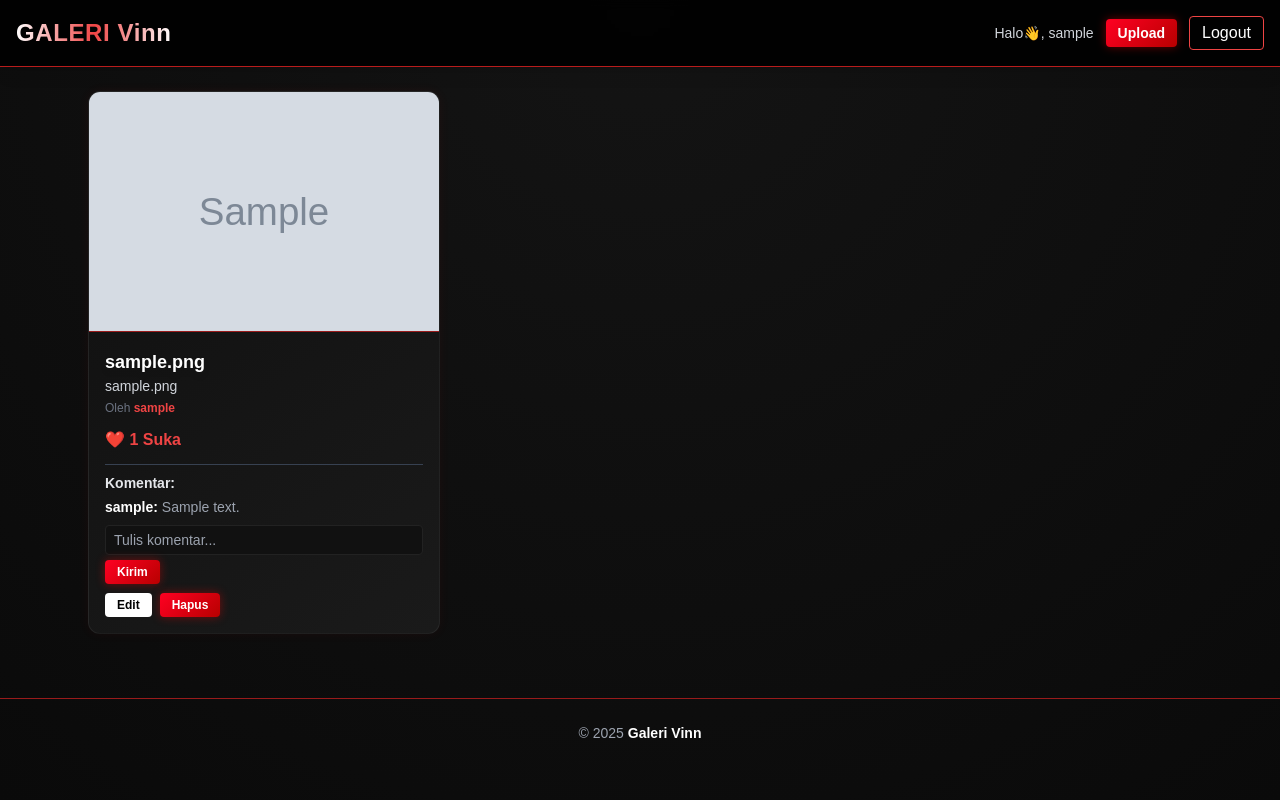
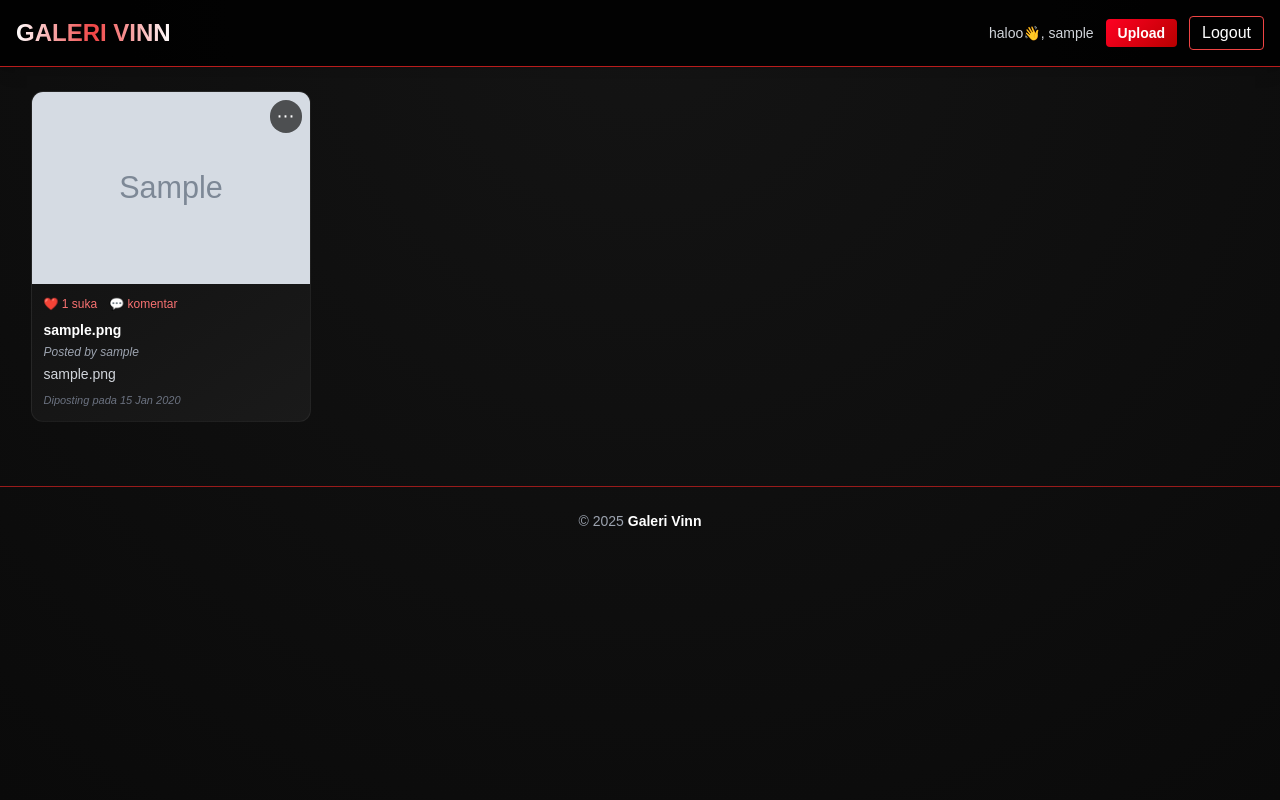
Before and after one commit to SajidNandaw/galeryvino, a PHP site: page / in a window 1280 px wide. Run offline with PHP 8.4, Linux system fonts and the light colour scheme; the visitor is signed in with stand-in values (Sample User, id 1); tables that the repository leaves empty hold one stand-in row (values such as "Sample post"); grey boxes marked "Sample" are stand-in pictures; some libraries are stand-ins or nearby versions.

Commit message:
push all

```diff
--- a/config.php
+++ b/config.php
@@ -2,7 +2,7 @@
 session_start();
 
 $db_host = '127.0.0.1';
-$db_name = 'gallery';
+$db_name = 'gallery_vinn';
 $db_user = 'root';
 $db_pass = '';
 
--- a/index.php
+++ b/index.php
@@ -13,150 +13,177 @@ $photos = $pdo->query("
 <html lang="id">
 <head>
 <meta charset="utf-8">
-<title>Galeri iQOO 15</title>
+<title>Galeri Vinn</title>
 <script src="https://cdn.tailwindcss.com"></script>
 <style>
-body {
-  background: radial-gradient(circle at top, #141414 0%, #0a0a0a 100%);
-  color: #f1f1f1;
-  font-family: 'Poppins', sans-serif;
-}
-
-.card {
-  background: linear-gradient(145deg, #0f0f0f, #1a1a1a);
-  border: 1px solid rgba(255, 255, 255, 0.06);
-  border-radius: 0.75rem;
-  transition: 0.4s ease;
-  box-shadow: 0 0 12px rgba(255, 0, 0, 0.05);
-}
-.card:hover {
-  transform: translateY(-4px);
-  box-shadow: 0 0 25px rgba(255, 0, 0, 0.3), inset 0 0 12px rgba(255, 255, 255, 0.05);
-}
-
-.btn-red {
-  background: linear-gradient(135deg, #ff0022 0%, #b80000 100%);
-  color: #fff;
-  font-weight: 600;
-  border: none;
-  box-shadow: 0 0 10px rgba(255, 0, 0, 0.4);
-  transition: 0.3s ease;
-}
-.btn-red:hover {
-  background: linear-gradient(135deg, #ff3333 0%, #ff0022 100%);
-  box-shadow: 0 0 18px rgba(255, 50, 50, 0.8);
-}
-
-input, textarea {
-  background: #111;
-  border: 1px solid #222;
-  color: #eee;
-  border-radius: 6px;
-}
-input:focus, textarea:focus {
-  border-color: #ff0022;
-  outline: none;
-  box-shadow: 0 0 8px rgba(255, 0, 0, 0.4);
-}
-
-::-webkit-scrollbar {
-  width: 6px;
-}
-::-webkit-scrollbar-thumb {
-  background-color: #ff0022;
-  border-radius: 10px;
-}
+body{background:radial-gradient(circle at top,#141414 0%,#0a0a0a 100%);color:#f1f1f1;font-family:'Poppins',sans-serif;}
+.card{background:linear-gradient(145deg,#0f0f0f,#1a1a1a);border:1px solid rgba(255,255,255,0.06);border-radius:.75rem;transition:.3s;overflow:hidden;position:relative;width:100%;max-width:280px;margin:0 auto;}
+.card:hover{transform:translateY(-3px);box-shadow:0 0 18px rgba(255,0,0,.25);}
+.menu-btn{position:absolute;top:8px;right:8px;background:rgba(20,20,20,.7);color:#fff;border-radius:9999px;padding:3px 7px;font-size:18px;cursor:pointer;}
+.menu-btn:hover{background:rgba(255,0,0,.6);}
+.menu{display:none;position:absolute;top:32px;right:10px;background:#111;border:1px solid #333;border-radius:.5rem;box-shadow:0 0 10px rgba(255,0,0,.3);z-index:20;}
+.menu.active{display:block;}
+.menu button{display:block;width:100%;text-align:left;padding:8px 12px;font-size:.85rem;color:#fff;}
+.menu button:hover{background:#ff0022;}
+.btn-red{background:linear-gradient(135deg,#ff0022 0%,#b80000 100%);color:#fff;font-weight:600;}
+.btn-red:hover{background:linear-gradient(135deg,#ff3333,#ff0022);box-shadow:0 0 15px rgba(255,0,0,.6);}
+.overlay{display:none;position:fixed;inset:0;background:rgba(0,0,0,.95);z-index:50;justify-content:center;align-items:center;padding:2rem;}
+.overlay.active{display:flex;animation:fadeIn .3s ease forwards;}
+@keyframes fadeIn{from{opacity:0;}to{opacity:1;}}
+.comment-actions button{background:none;color:#888;font-size:.8rem;margin-left:5px;}
+.comment-actions button:hover{color:#ff4444;}
 </style>
 </head>
 <body class="min-h-screen">
 
 <!-- Navbar -->
-<nav class="backdrop-blur-sm bg-black/90 border-b border-red-700 p-4 flex justify-between items-center shadow-lg">
-  <h1 class="text-2xl font-extrabold tracking-wide bg-gradient-to-r from-white via-red-500 to-white bg-clip-text text-transparent drop-shadow-lg">
-    GALERI Vinn
-  </h1>
+<nav class="bg-black/90 border-b border-red-700 p-4 flex justify-between items-center shadow-lg">
+  <h1 class="text-2xl font-extrabold bg-gradient-to-r from-white via-red-500 to-white bg-clip-text text-transparent">GALERI VINN</h1>
   <div class="flex items-center space-x-3">
-    <span class="text-gray-300 text-sm">Halo👋, <?=htmlspecialchars($_SESSION['Username'])?></span>
+    <span class="text-gray-300 text-sm">haloo👋, <?=htmlspecialchars($_SESSION['Username'])?></span>
     <a href="upload.php" class="btn-red px-3 py-1 rounded text-sm">Upload</a>
-    <a href="logout.php" class="border border-red-500 text-white px-3 py-1 rounded hover:bg-red-600 transition">Logout</a>
+    <a href="logout.php" class="border border-red-500 text-white px-3 py-1 rounded hover:bg-red-600">Logout</a>
   </div>
 </nav>
 
-<!-- Galeri -->
-<div class="max-w-6xl mx-auto p-6 grid md:grid-cols-3 sm:grid-cols-2 gap-6">
+<!-- Galeri Grid -->
+<div class="max-w-7xl mx-auto p-6 grid grid-cols-1 sm:grid-cols-2 md:grid-cols-4 gap-5 justify-items-center">
 <?php foreach($photos as $p): ?>
-  <div class="card overflow-hidden">
-    <img src="uploads/<?=htmlspecialchars($p['LokasiFile'])?>" class="w-full h-60 object-cover border-b border-red-800">
-    <div class="p-4">
-      <h3 class="font-semibold text-lg text-white drop-shadow-md"><?=htmlspecialchars($p['JudulFoto'] ?? 'Tanpa Judul')?></h3>
-      <p class="text-sm text-gray-300"><?=nl2br(htmlspecialchars($p['DeskripsiFoto'] ?? ''))?></p>
-      <p class="text-xs text-gray-500 mt-1">Oleh <span class="text-red-500 font-semibold"><?=htmlspecialchars($p['Username'])?></span></p>
-
-      <?php
-        $fotoId = $p['FotoID'];
-        $likeCountStmt = $pdo->prepare("SELECT COUNT(*) FROM likefoto WHERE FotoID=?");
-        $likeCountStmt->execute([$fotoId]);
-        $likes = $likeCountStmt->fetchColumn();
-
-        $commentsStmt = $pdo->prepare("
-          SELECT k.*, u.Username
-          FROM komentarfoto k
-          JOIN user u ON k.UserID = u.UserID
-          WHERE FotoID=? ORDER BY k.KomentarID DESC
-        ");
-        $commentsStmt->execute([$fotoId]);
-        $commentList = $commentsStmt->fetchAll();
-      ?>
-
-      <!-- Tombol Like -->
-      <div class="mt-3 flex items-center">
-        <form method="post" action="like.php">
-          <input type="hidden" name="FotoID" value="<?=$fotoId?>">
-          <button class="text-red-500 hover:text-white font-semibold transition">❤️ <?=$likes?> Suka</button>
+  <div class="card">
+    <?php if ($p['UserID'] == $_SESSION['UserID']): ?>
+      <div class="menu-btn" onclick="toggleMenu(<?=$p['FotoID']?>)">⋯</div>
+      <div id="menu<?=$p['FotoID']?>" class="menu">
+        <form method="get" action="edit.php">
+          <input type="hidden" name="FotoID" value="<?=$p['FotoID']?>">
+          <button type="submit">✏️ Edit</button>
+        </form>
+        <form method="post" action="delete.php" onsubmit="return confirm('Yakin ingin menghapus foto ini?');">
+          <input type="hidden" name="FotoID" value="<?=$p['FotoID']?>">
+          <button type="submit">🗑️ Hapus</button>
         </form>
       </div>
+    <?php endif; ?>
 
-      <!-- Komentar -->
-      <div class="mt-3 border-t border-gray-700 pt-2">
-        <h4 class="font-semibold text-sm text-gray-200 mb-1">Komentar:</h4>
-        <div class="max-h-24 overflow-y-auto space-y-1 pr-1">
-        <?php foreach($commentList as $c): ?>
-          <p class="text-sm text-gray-400">
-            <b class="text-white"><?=htmlspecialchars($c['Username'])?>:</b> <?=htmlspecialchars($c['IsiKomentar'])?>
-          </p>
-        <?php endforeach; ?>
-        </div>
+    <img src="uploads/<?=htmlspecialchars($p['LokasiFile'])?>"
+         class="w-full h-48 object-cover rounded-t-lg cursor-pointer"
+         onclick="openOverlay(<?=$p['FotoID']?>)">
 
-        <!-- Form komentar -->
-        <form method="post" action="comment.php" class="mt-2">
-          <input type="hidden" name="FotoID" value="<?=$fotoId?>">
-          <input name="IsiKomentar" placeholder="Tulis komentar..." class="w-full border rounded px-2 py-1 text-sm mb-1" required>
-          <button class="btn-red text-xs px-3 py-1 rounded">Kirim</button>
+    <div class="p-3">
+      <div class="flex items-center gap-3 text-xs text-red-400 mb-2">
+        <form method="post" action="like.php" class="inline">
+          <input type="hidden" name="FotoID" value="<?=$p['FotoID']?>">
+          <button type="submit" class="hover:text-white transition">
+            ❤️ <?php $c=$pdo->prepare('SELECT COUNT(*) FROM likefoto WHERE FotoID=?');$c->execute([$p['FotoID']]);echo $c->fetchColumn();?> suka
+          </button>
         </form>
+        <button type="button" class="cursor-pointer hover:text-white transition" onclick="openOverlay(<?=$p['FotoID']?>)">💬 komentar</button>
+      </div>
 
-        <!-- Tombol Edit & Hapus -->
-        <?php if ($p['UserID'] == $_SESSION['UserID']): ?>
-          <div class="flex gap-2 mt-2">
-            <form method="get" action="edit.php">
-              <input type="hidden" name="FotoID" value="<?=$fotoId?>">
-              <button class="bg-white text-black text-xs px-3 py-1 rounded hover:bg-gray-200 font-semibold">Edit</button>
-            </form>
-            <form method="post" action="delete.php" onsubmit="return confirm('Yakin ingin menghapus foto ini?');">
-              <input type="hidden" name="FotoID" value="<?=$fotoId?>">
-              <button class="btn-red text-xs px-3 py-1 rounded">Hapus</button>
-            </form>
-          </div>
-        <?php endif; ?>
-      </div>
+      <h3 class="font-semibold text-white text-sm mb-1"><?=htmlspecialchars($p['JudulFoto'])?></h3>
+      <p class="text-xs text-gray-400 italic mb-1">Posted by <?=htmlspecialchars($p['Username'])?></p>
+      <p class="text-sm text-gray-300 mb-2"><?=htmlspecialchars($p['DeskripsiFoto'])?></p>
+      <p class="text-[11px] text-gray-500 italic">Diposting pada <?=date('d M Y',strtotime($p['TanggalUpload']??'now'))?></p>
     </div>
   </div>
 <?php endforeach; ?>
 </div>
 
-<!-- Footer -->
+<!-- Overlay komentar -->
+<div id="commentOverlay" class="overlay">
+  <div class="bg-[#111] rounded-xl shadow-2xl p-6 max-w-4xl w-full grid md:grid-cols-2 gap-6 relative">
+    <button onclick="closeOverlay()" class="absolute top-3 right-3 text-gray-400 hover:text-red-500 text-2xl">&times;</button>
+    <div>
+      <img id="overlayImage" src="" class="rounded-lg w-full object-cover max-h-[80vh]">
+    </div>
+    <div>
+      <h2 id="overlayTitle" class="text-xl font-bold mb-2 text-white"></h2>
+      <p id="overlayUser" class="text-sm text-gray-400 mb-4"></p>
+      <div id="overlayComments" class="max-h-[50vh] overflow-y-auto border-t border-gray-700 pt-2 mb-3"></div>
+      <form method="post" action="comment.php" class="flex gap-2">
+        <input type="hidden" name="FotoID" id="overlayFotoID">
+        <input name="IsiKomentar" placeholder="Tulis komentar..."
+               class="flex-1 border border-gray-600 rounded px-2 py-1 text-sm bg-[#1b1b1b] text-white placeholder-gray-400 focus:outline-none focus:ring-2 focus:ring-red-500"
+               required>
+        <button class="btn-red text-xs px-3 py-1 rounded">Kirim</button>
+      </form>
+    </div>
+  </div>
+</div>
+
 <footer class="text-center text-gray-400 text-sm py-6 border-t border-red-800 mt-10">
   © 2025 <span class="text-white font-semibold">Galeri Vinn</span>
 </footer>
 
+<script>
+const currentUser = <?=json_encode($_SESSION['UserID'])?>;
+const photoData = <?=json_encode($photos)?>;
+const commentsData = <?=json_encode($pdo->query("
+  SELECT k.*, u.Username, f.FotoID
+  FROM komentarfoto k
+  JOIN user u ON k.UserID = u.UserID
+  JOIN foto f ON k.FotoID = f.FotoID
+  ORDER BY k.TanggalKomentar ASC
+")->fetchAll())?>;
+
+function openOverlay(id){
+  const overlay=document.getElementById('commentOverlay');
+  overlay.classList.add('active');
+  const foto=photoData.find(p=>p.FotoID==id);
+  const list=commentsData.filter(c=>c.FotoID==id);
+  document.getElementById('overlayImage').src='uploads/'+foto.LokasiFile;
+  document.getElementById('overlayTitle').textContent=foto.JudulFoto;
+  document.getElementById('overlayUser').textContent='Oleh '+foto.Username;
+  document.getElementById('overlayFotoID').value=id;
+  let html='';
+  list.forEach(c=>{
+    const tanggal=new Date(c.TanggalKomentar).toLocaleString('id-ID',{day:'2-digit',month:'short',year:'numeric',hour:'2-digit',minute:'2-digit'});
+    html+=`
+      <div class="text-sm text-gray-300 mb-2 border-b border-gray-800 pb-1 flex justify-between items-start">
+        <div>
+          <b class="text-red-400">${c.Username}</b>
+          <span class="text-gray-500 text-[11px] ml-2">${tanggal}</span><br>
+          <span id="komentar-${c.KomentarID}">${c.IsiKomentar}</span>
+        </div>
+        ${c.UserID == currentUser ? `
+        <div class="comment-actions">
+          <button onclick="editKomentar(${c.KomentarID}, '${c.IsiKomentar.replace(/'/g,"&#39;")}')">✏️</button>
+          <button onclick="hapusKomentar(${c.KomentarID})">🗑️</button>
+        </div>` : ''}
+      </div>`;
+  });
+  document.getElementById('overlayComments').innerHTML=html||'<p class="text-gray-500 text-sm">Belum ada komentar.</p>';
+}
+function closeOverlay(){document.getElementById('commentOverlay').classList.remove('active');}
+function toggleMenu(id){
+  document.querySelectorAll('.menu').forEach(m=>{if(m.id!=='menu'+id)m.classList.remove('active');});
+  document.getElementById('menu'+id).classList.toggle('active');
+}
+window.onclick=e=>{
+  if(!e.target.closest('.menu')&&!e.target.closest('.menu-btn')){
+    document.querySelectorAll('.menu').forEach(m=>m.classList.remove('active'));
+  }
+};
+
+function editKomentar(id, isi){
+  const newIsi = prompt("Edit komentar kamu:", isi);
+  if(newIsi && newIsi.trim()!==""){
+    fetch('edit_comment.php',{
+      method:'POST',
+      headers:{'Content-Type':'application/x-www-form-urlencoded'},
+      body:`KomentarID=${id}&IsiKomentar=${encodeURIComponent(newIsi)}`
+    }).then(()=>location.reload());
+  }
+}
+function hapusKomentar(id){
+  if(confirm("Yakin ingin menghapus komentar ini?")){
+    fetch('delete_comment.php',{
+      method:'POST',
+      headers:{'Content-Type':'application/x-www-form-urlencoded'},
+      body:`KomentarID=${id}`
+    }).then(()=>location.reload());
+  }
+}
+</script>
+
 </body>
 </html>
```
Also changed, not shown: delete_comment.php (added, +9 -0 lines), edit.php (+94 -95 lines), edit_comment.php (added, +9 -0 lines), uploads/691544d7043ca.png (deleted), uploads/691abcfb0f9e3.jpg (added), uploads/b56ccfd162e3.jpg (deleted).
